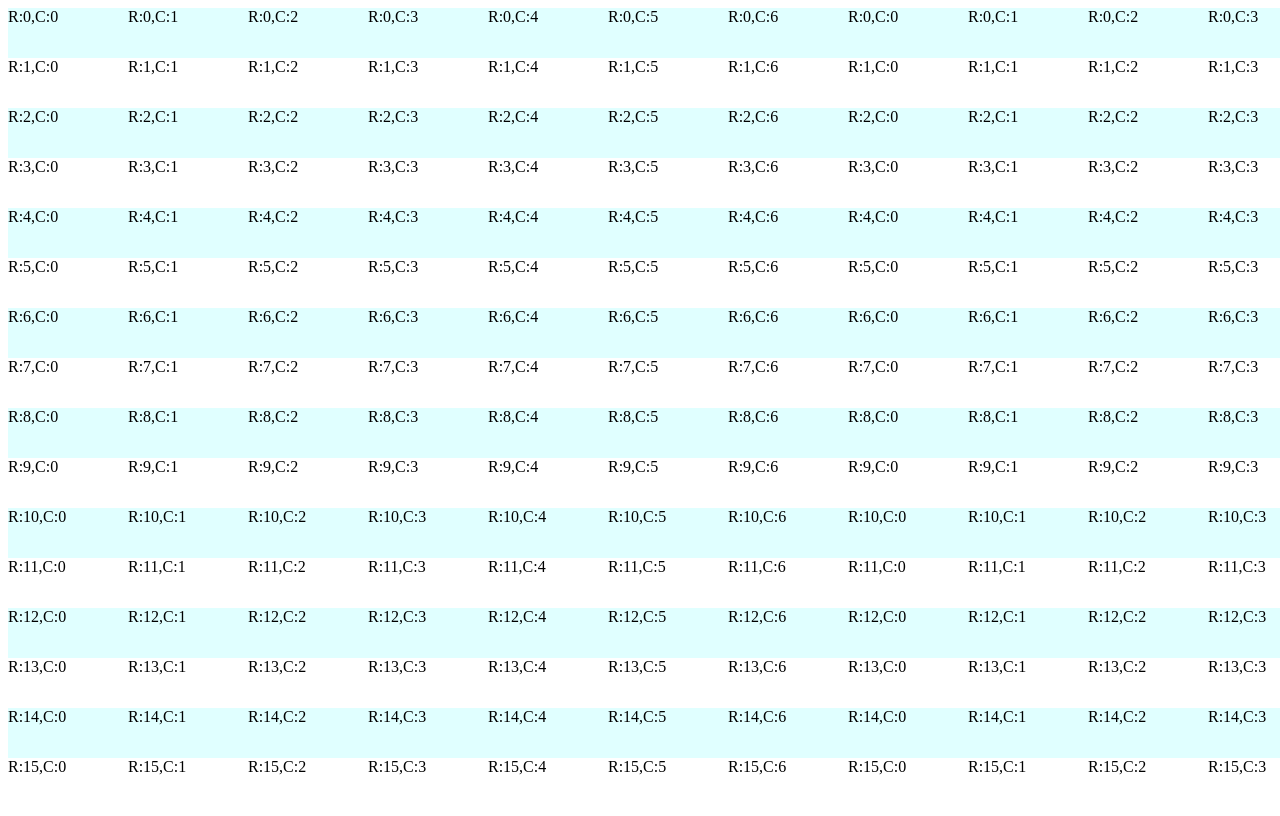
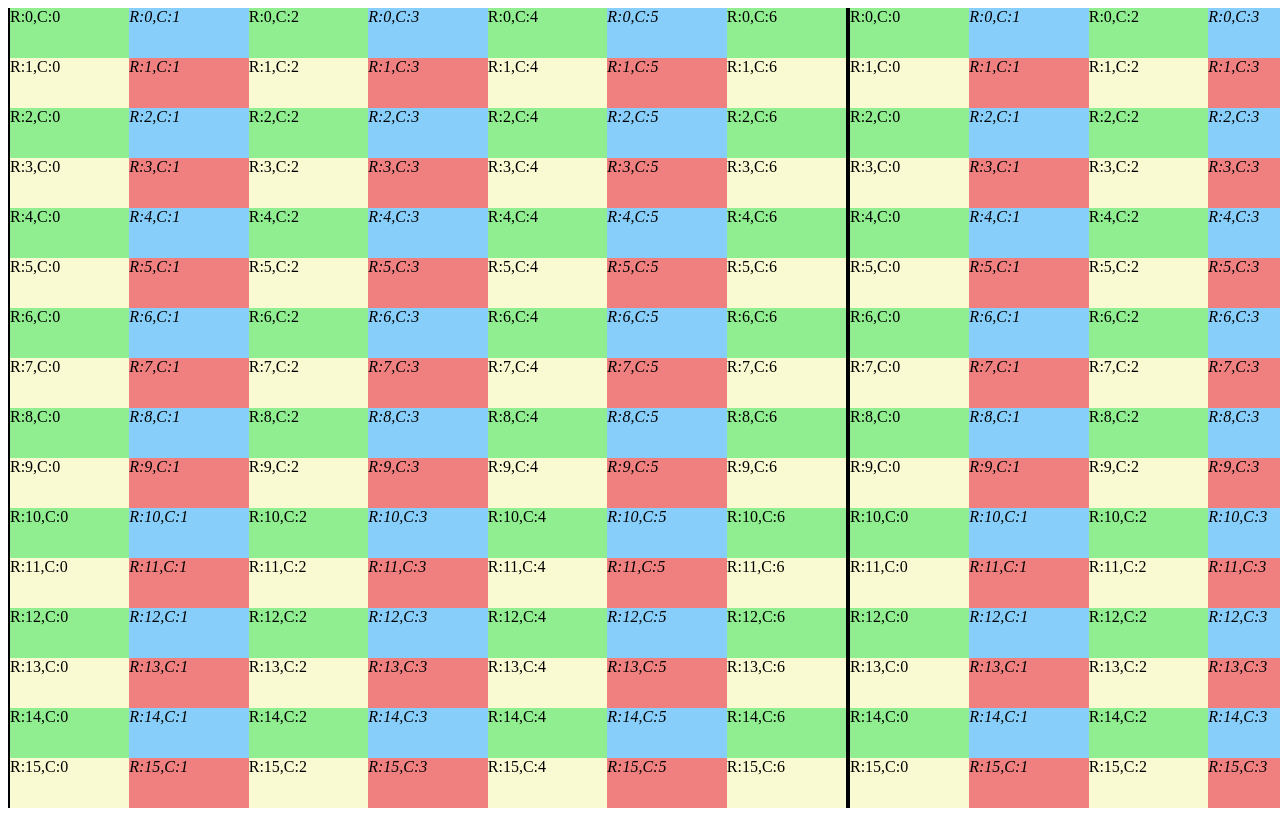
Before and after one commit to RPE8/sturdy-giggle, a website with bundled scripts: page index.html in a window 1280 px wide. Shown: the top 816 px of the page. Built offline with nearby package versions, Linux system fonts and the light colour scheme.

Commit message:
Add some styles to test flexibility and customizability

```diff
--- a/index.html
+++ b/index.html
@@ -21,6 +21,30 @@
 				width: 100%;
 				height: 100%;
 			}
+
+			.Even-Column {
+				background-color: lightgoldenrodyellow;
+			}
+
+			.Odd-Column {
+				font-style: italic;
+				background-color: lightcoral;
+			}
+
+			.Even-Column.Even-Row {
+				background-color: lightgreen;
+			}
+			.Odd-Column.Even-Row {
+				background-color: lightskyblue;
+			}
+
+			.cell .Input:first-of-type {
+				border-left: 2px solid black;
+			}
+
+			.cell .Input:last-of-type {
+				border-right: 2px solid black;
+			}
 		</style>
 	</head>
 	<body>
--- a/index.js
+++ b/index.js
@@ -16,7 +16,7 @@ const sturdy = new Sturdy({
 	cellRenderer: ({ columnIndex, rowIndex, key, inlineStyle, classes = ["cell"], column } = {}) => {
 		const cellContainer = document.createElement("div");
 		if (key) cellContainer.setAttribute("data-key", key);
-		if (classes) cellContainer.classList.add("class", ...classes);
+		if (classes) cellContainer.classList.add(...classes);
 		if (inlineStyle) cellContainer.setAttribute("style", inlineStyle);
 
 		const content = column.renderer({ columnIndex, rowIndex });
--- a/sturdy-data-generator.js
+++ b/sturdy-data-generator.js
@@ -42,6 +42,20 @@ class SturdyColumnsGenerator {
 		for (let i = 0; i < this.columnsCount; i++) {
 			let nested = [];
 			let totalWidth = 0;
+			let classAccessor = function ({ rowIndex, columnIndex }) {
+				let classes = [];
+
+				if (columnIndex % 2 === 0) {
+					classes = [...classes, ...["Even-Column", "Input"]];
+				} else {
+					classes = [...classes, ...["Odd-Column", "Input"]];
+				}
+
+				if (rowIndex % 2 === 0) {
+					classes.push("Even-Row");
+				}
+				return classes;
+			};
 			for (let j = 0; j < 7; j++) {
 				totalWidth += 120;
 				nested.push(
```
